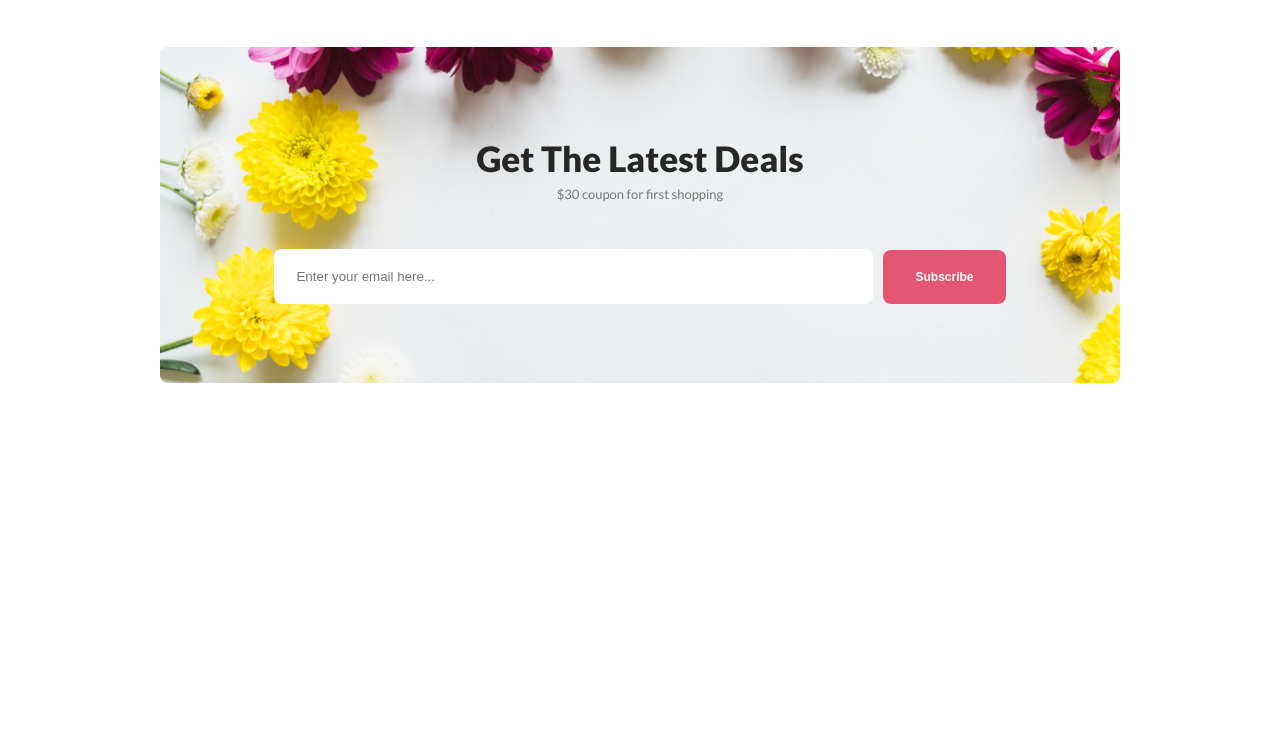
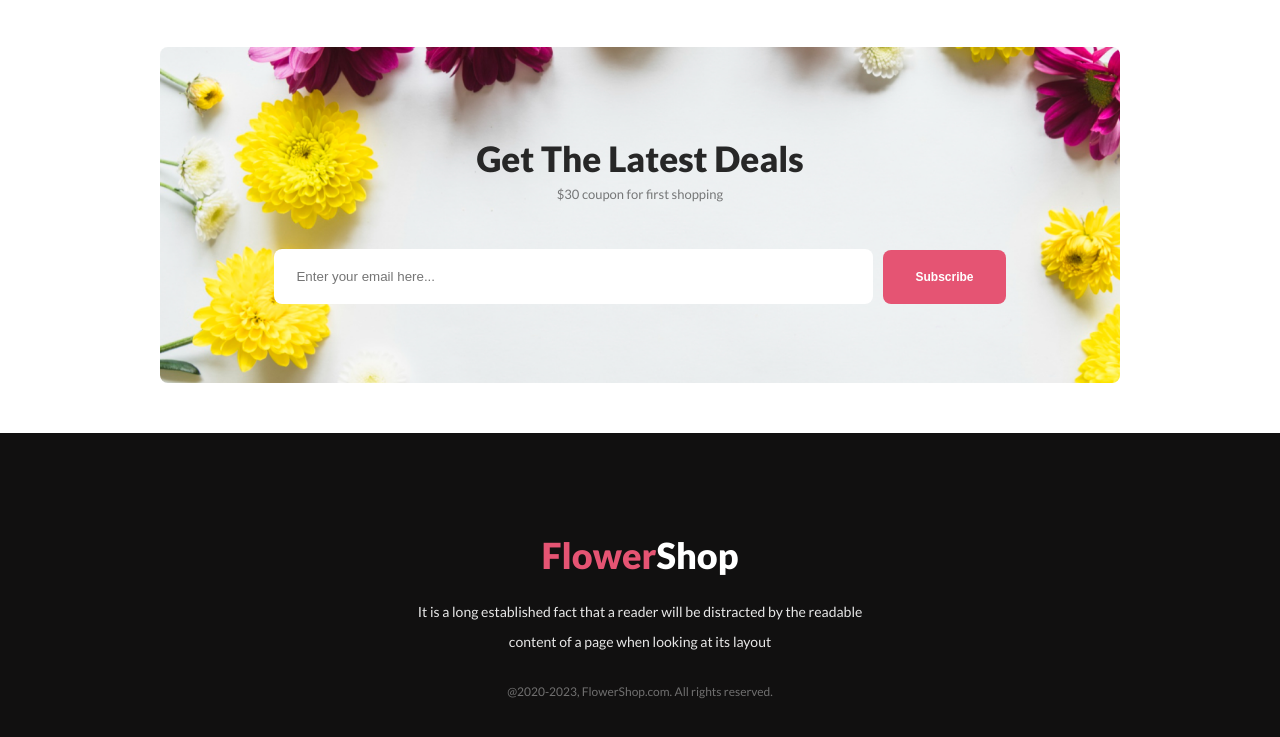
Before and after one commit to Sarmin27/online-flower-shop, a plain HTML site: page index.html in a window 1280 px wide. Shown: the part 2746-3483 px from the top of the page. Before the commit the page ends 3129 px from the top, so only its background shows below. Drawn offline with Linux system fonts and the light colour scheme.

Commit message:
added footer section .

```diff
--- a/index.html
+++ b/index.html
@@ -120,10 +120,18 @@
                     <button>Subscribe</button>
                 </div>
             </div>
-
         </section>
     </main>
+    <!-- footer section  -->
     <footer>
+        <div class="footer_descryption">
+            <h3><span>Flower</span>Shop</h3>
+            <p>It is a long established fact that a reader will be distracted by the readable
+                content of a page when looking at its layout</p>
+            <p class="last_pera">@2020-2023, FlowerShop.com. All rights reserved.</p>
+        </div>
+
+
 
     </footer>
 
--- a/style.css
+++ b/style.css
@@ -61,6 +61,7 @@ header .banner_container .banner_content2 img{
 }
 .featured .container .container_heading{
     margin: 50px  auto;
+
 }
 .featured .container .container_heading h3 {
     color: #272727;
@@ -275,6 +276,7 @@ header .banner_container .banner_content2 img{
     border-radius: 8px;
     background: url('images/Rectangle\ 9.png'), lightgray 0px -203.444px / 100% 213.755% no-repeat;
     background-size: cover;
+    margin-bottom: 50px;
 
 }
 .Latests_Deal .Latests_Deal_container .Latests_Deal_container_descryption{
@@ -334,3 +336,41 @@ header .banner_container .banner_content2 img{
     font-size: 12px;
     font-weight: 400;
 }
+footer{
+    background: #111010;
+    max-width: 1440px;
+    min-height: 337px;
+    padding-top: 100px;
+}
+footer .footer_descryption{
+    margin: 0 auto;
+}
+footer .footer_descryption h3 {
+    color: #FFF;
+    font-family: Lato;
+    font-size: 36px;
+    font-weight: 800;
+    text-align: center;
+
+
+}
+footer .footer_descryption h3 span{
+    color: #E55473;
+}
+footer .footer_descryption p {
+    max-width: 468px;
+    color: rgba(255, 255, 255, 0.90);
+    text-align: center;
+    font-size: 14px;
+    font-weight: 400;
+    line-height: 30px;
+    margin: 20px auto;
+
+}
+footer .footer_descryption .last_pera {
+    color: rgba(255, 255, 255, 0.40);
+    text-align: center;
+    font-family: Lato;
+    font-size: 12px;
+    font-weight: 400;
+}
```
